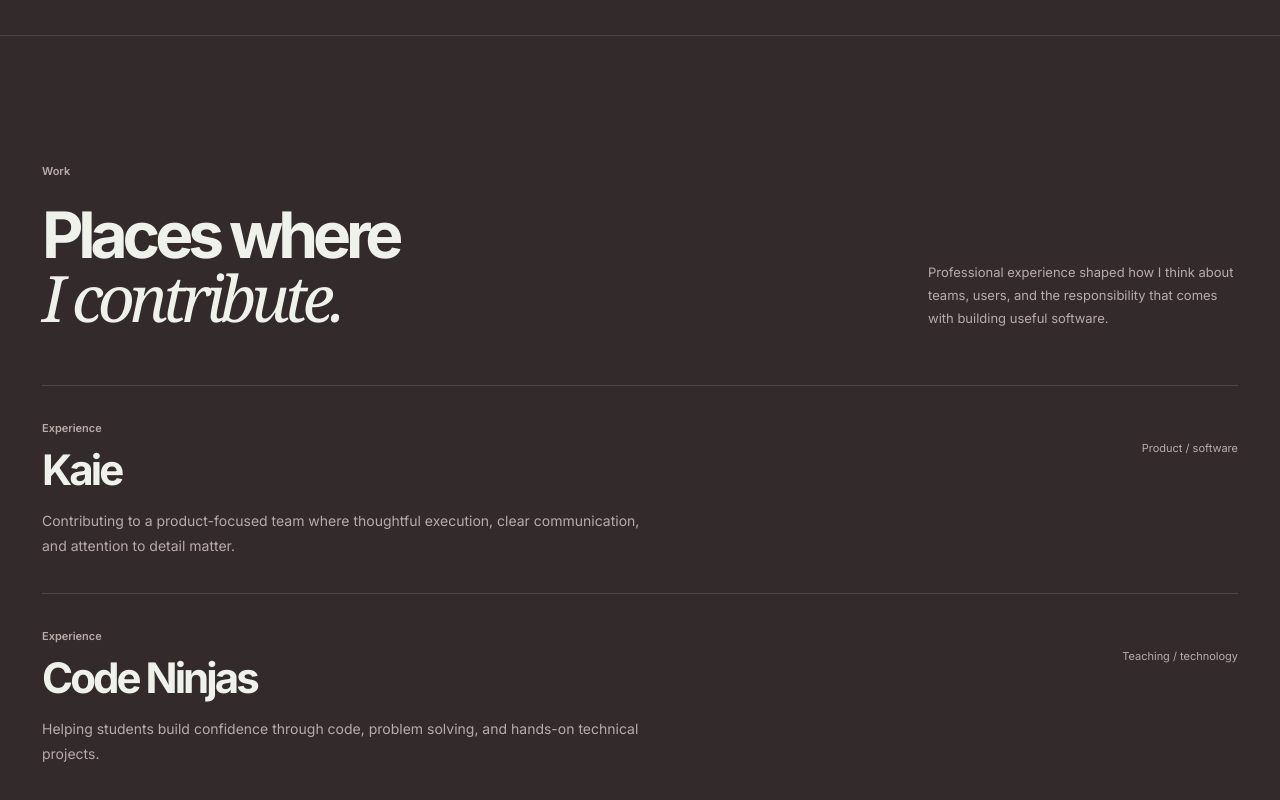
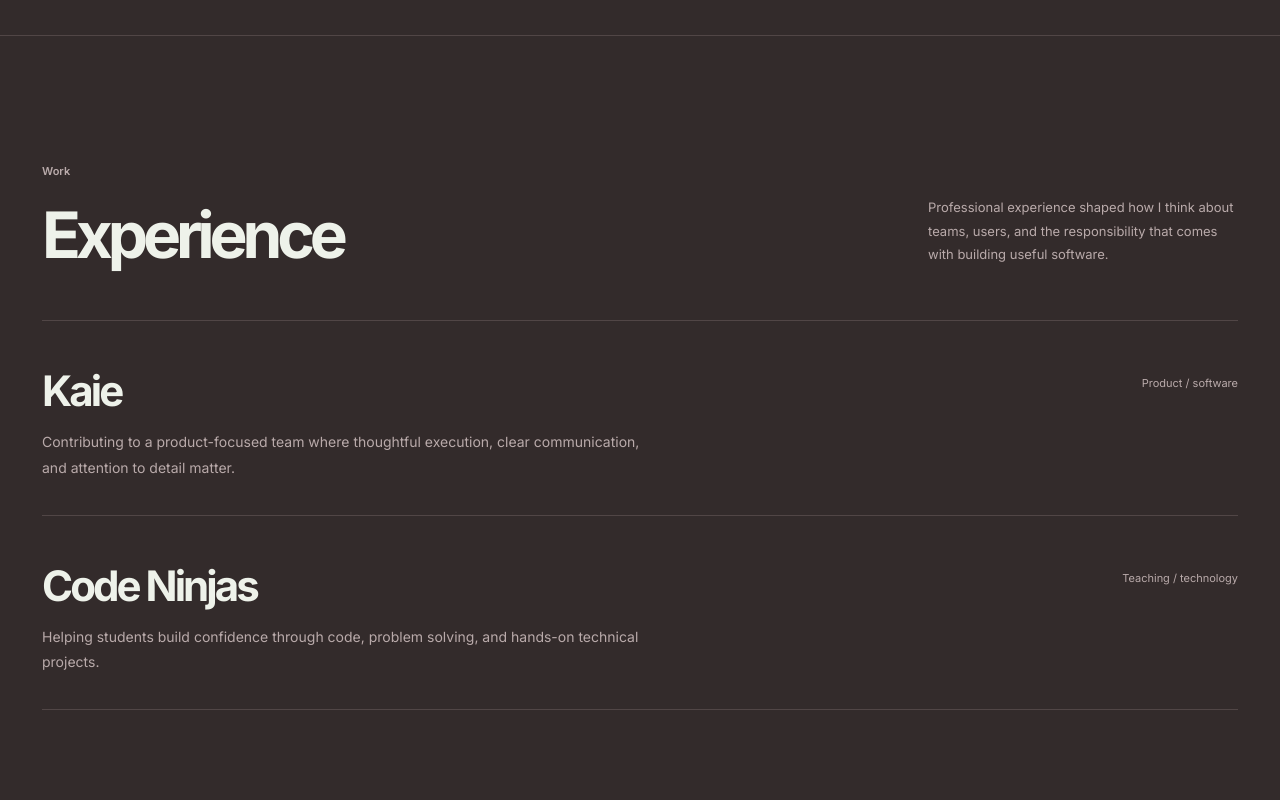
Before and after one commit to Tarkan-Zarrouk/Portfolio-Final, a Next.js app: page / in a window 1280 px wide. Shown: the part 674-1474 px from the top of the page. Built offline with nearby package versions, Linux system fonts and the light colour scheme.

Commit message:
style: simplify experience section

```diff
--- a/src/components/Work.jsx
+++ b/src/components/Work.jsx
@@ -1,10 +1,10 @@
 export default function Work() {
   return (
     <section className="work section" id="work">
-      <div className="section-heading reveal"><div><div className="eyebrow">Work</div><h2>Places where<br /><i>I contribute.</i></h2></div><p>Professional experience shaped how I think about teams, users, and the responsibility that comes with building useful software.</p></div>
+      <div className="section-heading reveal"><div><div className="eyebrow">Work</div><h2>Experience</h2></div><p>Professional experience shaped how I think about teams, users, and the responsibility that comes with building useful software.</p></div>
       <div className="experience-list">
-        <article className="experience-card reveal"><div><div className="project-kicker">Experience</div><h3>Kaie</h3><p>Contributing to a product-focused team where thoughtful execution, clear communication, and attention to detail matter.</p></div><span className="experience-type">Product / software</span></article>
-        <article className="experience-card reveal"><div><div className="project-kicker">Experience</div><h3>Code Ninjas</h3><p>Helping students build confidence through code, problem solving, and hands-on technical projects.</p></div><span className="experience-type">Teaching / technology</span></article>
+        <article className="experience-card reveal"><div><h3>Kaie</h3><p>Contributing to a product-focused team where thoughtful execution, clear communication, and attention to detail matter.</p></div><span className="experience-type">Product / software</span></article>
+        <article className="experience-card reveal"><div><h3>Code Ninjas</h3><p>Helping students build confidence through code, problem solving, and hands-on technical projects.</p></div><span className="experience-type">Teaching / technology</span></article>
       </div>
     </section>
   );
```
